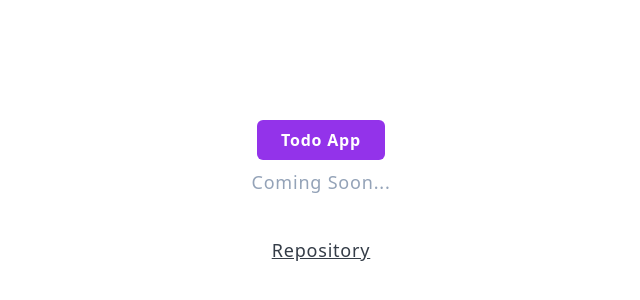
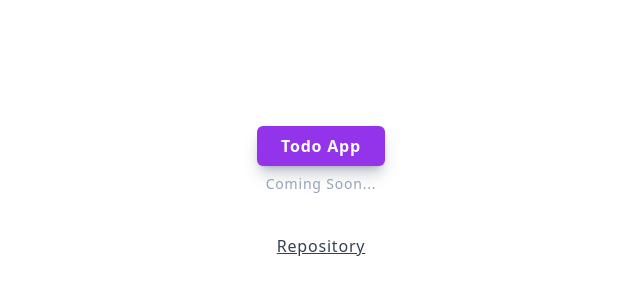
Before and after one commit to taishinaritomi/toys-box, a Next.js app: page / in a window 1280 px wide. Shown: the part 208-508 px from the top of the page, without its empty margins (319-959 px from the left). Built offline with nearby package versions, Linux system fonts and the light colour scheme.

Commit message:
fix style

```diff
--- a/src/pages/_document.tsx
+++ b/src/pages/_document.tsx
@@ -4,7 +4,7 @@ const Document = () => {
   return (
     <Html>
       <Head />
-      <body className='min-h-screen font-medium tracking-wider text-black break-words'>
+      <body className='min-h-screen font-medium tracking-wider text-slate-700 break-words'>
         <Main />
         <NextScript />
       </body>
--- a/src/views/Home/Home.tsx
+++ b/src/views/Home/Home.tsx
@@ -4,12 +4,12 @@ const Home = () => {
   return (
     <div className="flex flex-col gap-2 justify-center items-center h-screen">
       <Link href={'/todo'}>
-        <a className="py-2 px-6 font-bold text-white bg-purple-600 hover:bg-purple-700 rounded-md transition-colors">
+        <a className="py-2 px-6 font-bold text-white bg-purple-600 hover:bg-purple-700 rounded-md shadow-lg shadow-slate-700/30 transition-colors">
           Todo App
         </a>
       </Link>
-      <p className="text-lg text-slate-400">Coming Soon...</p>
-      <a className="mt-8 text-lg underline" href="https://github.com/taishinaritomi/toys-box">
+      <p className="text-sm text-slate-400">Coming Soon...</p>
+      <a className="mt-8 underline hover:drop-shadow" href="https://github.com/taishinaritomi/toys-box">
         Repository
       </a>
     </div>
--- a/src/views/Todo/components/TaskContent.tsx
+++ b/src/views/Todo/components/TaskContent.tsx
@@ -1,4 +1,5 @@
-import type { FC} from "react";
+import type { FC } from "react";
+import { useState } from "react";
 import TextareaAutoSize from 'react-textarea-autosize';
 import type { TaskType } from "../states/tasksState";
 import { TaskTextSchema } from "../states/tasksState";
@@ -7,9 +8,10 @@ import TaskMenu from "./TaskMenuPopover";
 
 const TaskContent:FC<{task:TaskType}> = ({task}) => {
   const { updateTask, removeTask } = useTasksMutators();
+  const [focus, setFocus] = useState(false);
 
   return (
-    <div className='flex gap-4 p-4 bg-slate-100 rounded-md border'>
+    <div className={`flex gap-4 p-4 bg-slate-100 rounded-md border-2 border-slate-200 ${focus ? 'border-purple-600':''}`}>
       <TextareaAutoSize
         className="overflow-hidden p-2 w-full bg-slate-100 focus:outline-none resize-none"
         onChange={(e) =>
@@ -18,12 +20,14 @@ const TaskContent:FC<{task:TaskType}> = ({task}) => {
             updateAt: new Date()
           })
         }
+        onFocus={() => setFocus(true)}
         onBlur={(e) => {
           try {
             TaskTextSchema.parse({text: e.target.value});
           } catch (e) {
             removeTask(task.id)
           }
+          setFocus(false)
         }}
         defaultValue={task.text}
       />
--- a/src/views/Todo/components/TaskForm.tsx
+++ b/src/views/Todo/components/TaskForm.tsx
@@ -12,6 +12,7 @@ import { TaskTextSchema } from "../states/tasksState";
 const TaskForm = () => {
   const { addTask } = useTasksMutators();
   const [composing, setComposition] = useState(false);
+  const [focus, setFocus] = useState(false);
 
 
   const buttonRef = useRef<HTMLButtonElement>(null);
@@ -28,11 +29,16 @@ const TaskForm = () => {
 
   return (
     <form onSubmit={handleSubmit(handleFormSubmit,() => reset())} className=' mx-auto w-full max-w-lg'>
-      <div className="flex relative items-center bg-slate-100 rounded-md border border-slate-200">
+      <div className={`flex relative items-center bg-slate-100 rounded-md border-2 border-slate-200 ${focus ? 'border-purple-600' : ''}`}>
         <TextareaAutoSize
           onCompositionStart={() => setComposition(true)}
           onCompositionEnd={() => setComposition(false)}
           {...register('text')}
+          onFocus={() => setFocus(true)}
+          onBlur={(e) => {
+            register('text').onBlur(e)
+            setFocus(false)
+          }}
           onKeyDown={(e) => {
             if(e.shiftKey && e.code === 'Enter') {
               if(composing) return;
```
